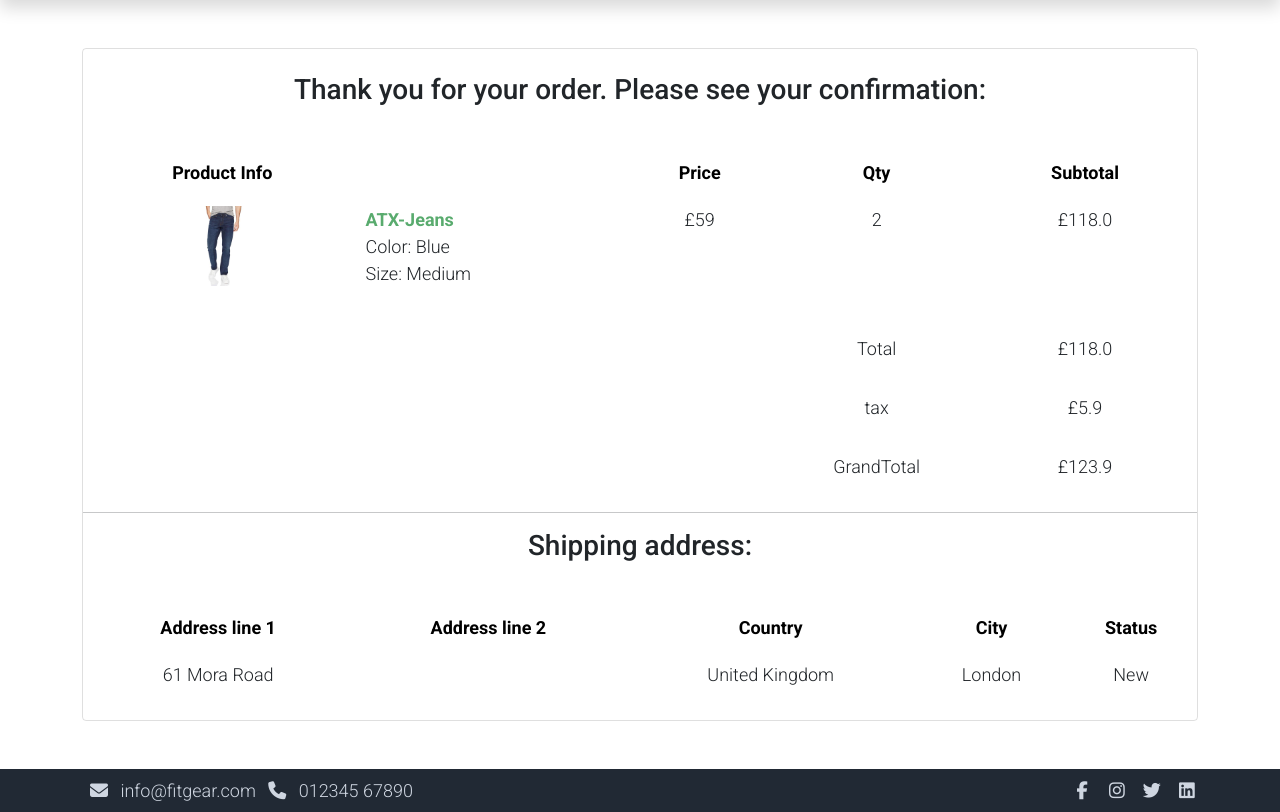
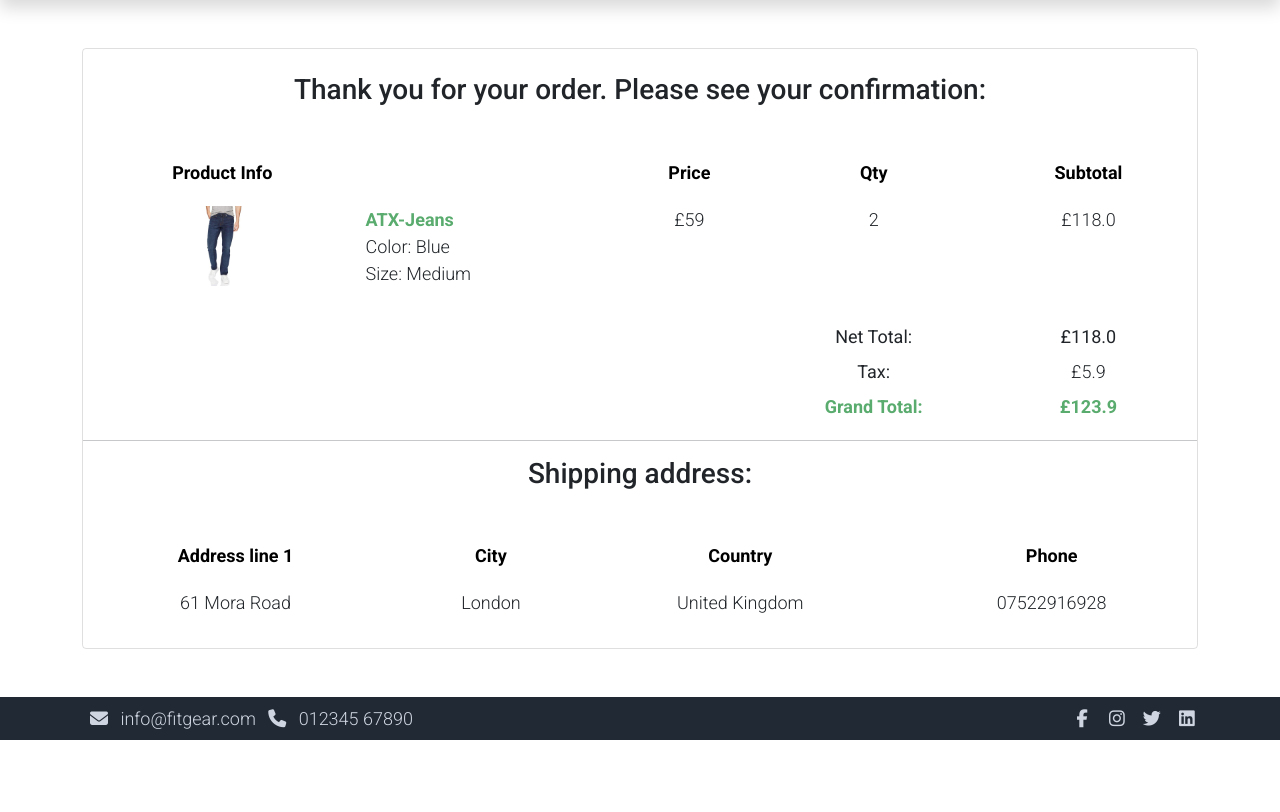
Before and after one commit to kerekmarci/fit-gear, a Django app: a page that uses templates/checkout/checkout-success.html in a window 1280 px wide. Shown: the part 98-910 px from the top of the page. After the commit the page ends 838 px from the top, so only its background shows below. Run offline with Django 3.2, Linux system fonts and the light colour scheme; a user stored in the database is signed in; data comes from the database, SQL or seed files in the repository; some libraries are stand-ins or nearby versions.

Commit message:
Order confirmation table styled for large screen

```diff
--- a/templates/checkout/checkout-success.html
+++ b/templates/checkout/checkout-success.html
@@ -13,7 +13,7 @@
         <div class="row">
             <div class="col">
                 <!-- ========================= MOBILE VIEW ========================= -->
-                <div class="d-block d-md-none text-center">
+                <div class="d-block d-lg-none text-center">
                     <div class="row">
                         <div class="col">
 
@@ -47,7 +47,7 @@
                         </div>
                         <div class="col-12 col-sm-6 order-sm-last">
                             <p class="my-0">Price Each: &#163;{{ bag_item.product.price }}</p>
-                            <p><strong>Subtotal: </strong>&#163;</p>
+                            <p><strong>Subtotal: </strong>&#163;{{ bag_item.prd_subtotal }}</p>
                         </div>
 
                     </div>
@@ -61,7 +61,7 @@
                 </div>
 
                 <!-- ========================= LARGE SCREEN VIEW ========================= -->
-                <div class="table-responsive rounded d-none d-md-block border-bag-items mt-5 mb-lg-5 pt-3">
+                <div class="table-responsive rounded d-none d-lg-block border-bag-items mt-5 mb-lg-5 pt-3">
                     <table class="table table-sm table-borderless">
                         <h3 class="text-center mt-2 mb-5">Thank you for your order. Please see your confirmation:</h3>
                         <thead class="text-black">
@@ -105,57 +105,54 @@
                         </tr>
                         {% endfor %}
                         <tr>
-                            <td class="p-3 w-25 text-center">
+                            <td>
 
                             </td>
-                            <td class="py-3">
+                            <td>
 
                             </td>
-                            <td class="py-3 text-center">
+                            <td>
 
                             </td>
-                            <td class="py-3 text-center">
-                                Total
+                            <td class="text-center">
+                                <strong>Net Total:</strong>
                             </td>
-                            <td class="py-3 text-center">
-                                &#163;{{ total_price }}
+                            <td class="text-center">
+                                <strong>&#163;{{ total_price }}</strong>
                             </td>
                         </tr>
 
 
                         <tr>
-                            <td class="p-3 w-25 text-center">
-
+                            <td>
                             </td>
-                            <td class="py-3">
-
+                            <td>
                             </td>
-                            <td class="py-3 text-center">
-
+                            <td>
                             </td>
-                            <td class="py-3 text-center">
-                                tax
+                            <td class="text-center">
+                                <strong>Tax: </strong>
                             </td>
-                            <td class="py-3 text-center">
+                            <td class="text-center">
                                 &#163;{{ main_order.tax }}
                             </td>
                         </tr>
 
                         <tr>
-                            <td class="p-3 w-25 text-center">
+                            <td>
 
                             </td>
-                            <td class="py-3">
+                            <td>
 
                             </td>
-                            <td class="py-3 text-center">
+                            <td>
 
                             </td>
-                            <td class="py-3 text-center">
-                                GrandTotal
+                            <td class="text-center">
+                                <strong class="text-success fw-bold">Grand Total:</strong>
                             </td>
-                            <td class="py-3 text-center">
-                                &#163;{{ main_order.order_total }}
+                            <td class="text-center">
+                                <strong class="text-success fw-bold">&#163;{{ main_order.order_total }}</strong>
                             </td>
                         </tr>
                     </table>
@@ -165,29 +162,37 @@
                         <thead class="text-black">
                             <tr>
                                 <th scope="col" class="text-center">Address line 1</th>
+                                {% if main_order.address_line_2 %}
                                 <th scope="col" class="text-center">Address line 2</th>
+                                {% else %}
+                                <th scope="col" class="text-center"></th>
+                                {% endif %}
+                                <th scope="col" class="text-center">City</th>
                                 <th scope="col" class="text-center">Country</th>
-                                <th scope="col" class="text-center">City</th>
-                                <th scope="col" class="text-center">Status</th>
+                                <th scope="col" class="text-center">Phone</th>
                             </tr>
                         </thead>
 
                         <tr>
                             <td class="py-3 text-center">
-                                <p class="my-0">{{main_order.address_line_1}} </p>
+                                <p class="my-0">{{ main_order.address_line_1 }} </p>
                             </td>
 
                             <td class="py-3 text-center">
-                                <p class="my-0">{{main_order.address_line_2}} </p>
+                                {% if main_order.address_line_2 %}
+                                <p class="my-0">{{ main_order.address_line_2 }}</p>
+                                {% else %}
+                                <p class="my-0"></p>
+                                {% endif %}
                             </td>
                             <td class="py-3 text-center">
-                                <p class="my-0">{{main_order.country}}</p>
+                                <p class="my-0">{{ main_order.city }}</p>
                             </td>
                             <td class="py-3 text-center">
-                                <p class="my-0">{{main_order.city}}</p>
+                                <p class="my-0">{{ main_order.country }}</p>
                             </td>
                             <td class="py-3 text-center">
-                                <p class="my-0">{{main_order.status}}</p>
+                                <p class="my-0">{{ main_order.phone }}</p>
                             </td>
                         </tr>
 
```
